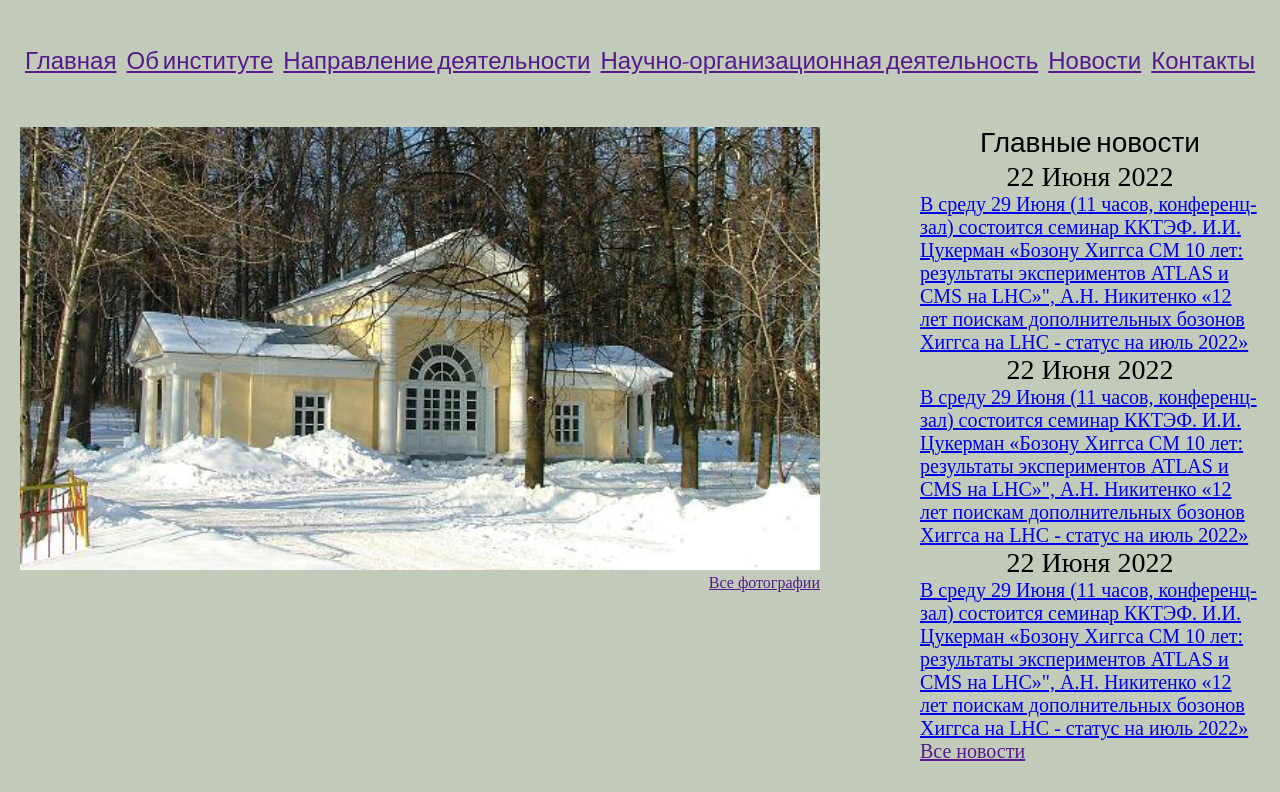
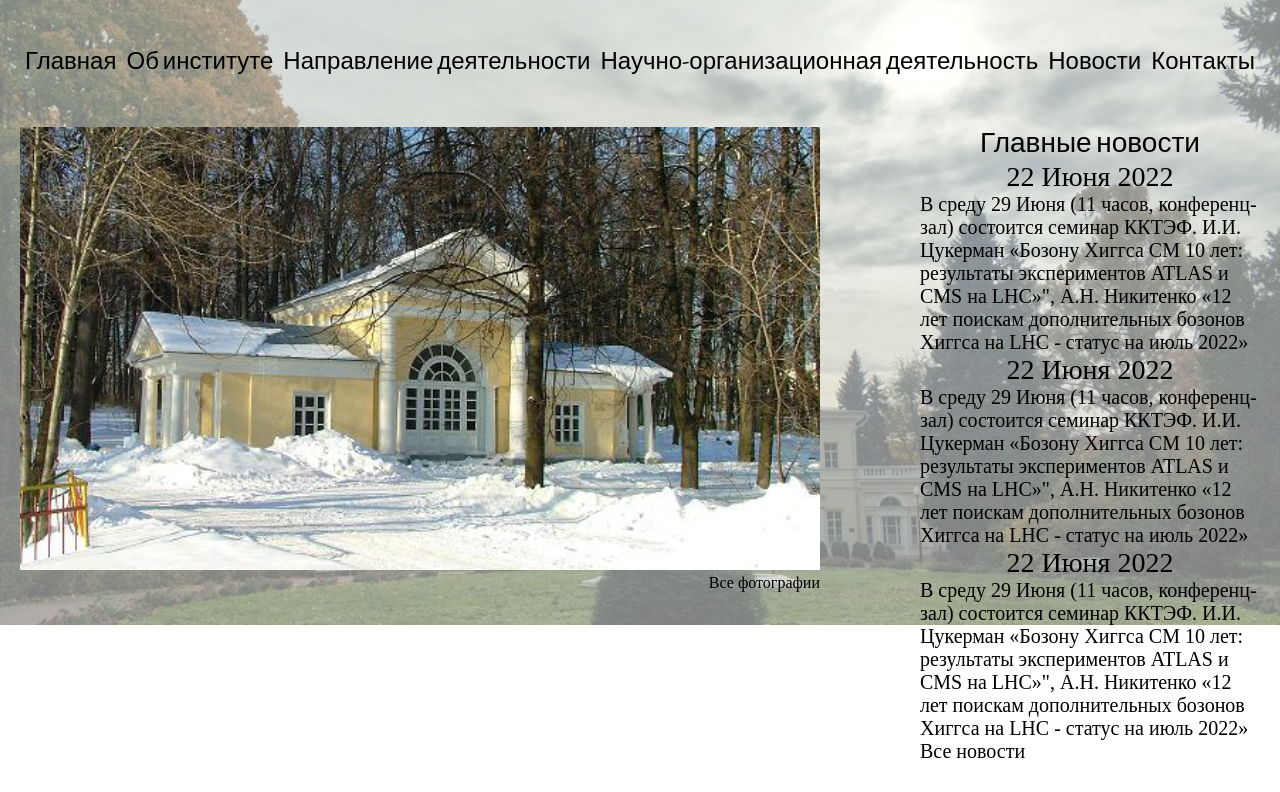
Before and after one commit to AlexeySitnikov/ITEP_site_clone, a plain HTML site: page index.html in a window 1280 px wide. Shown: the part 175-967 px from the top of the page. Drawn offline with nearby package versions, Linux system fonts and the light colour scheme.

Commit message:
Add a new background image

```diff
--- a/style.css
+++ b/style.css
@@ -4,9 +4,21 @@
 }
 
 body{
-  background-color: #c2cbba;
   padding-left: 20px;
   padding-right: 20px;
+}
+
+body::before{
+  content: "";
+  position: absolute;
+  background-image: url("/img/XXL.jpeg");
+  background-size: cover;
+  opacity: 0.5;
+  top: 0;
+  bottom: 0;
+  right: 0;
+  left: 0;
+  z-index: -1;
 }
 
 header{
@@ -46,7 +58,13 @@ header button{
 }
 
 a{
-  text-decoration:underline;
+  text-decoration: none;
+  color: black;
+  cursor: pointer;
+}
+
+a:hover{
+  text-decoration: underline;
 }
 
 .menu__links{
```
Also changed, not shown: img/XXL.jpeg (added).
